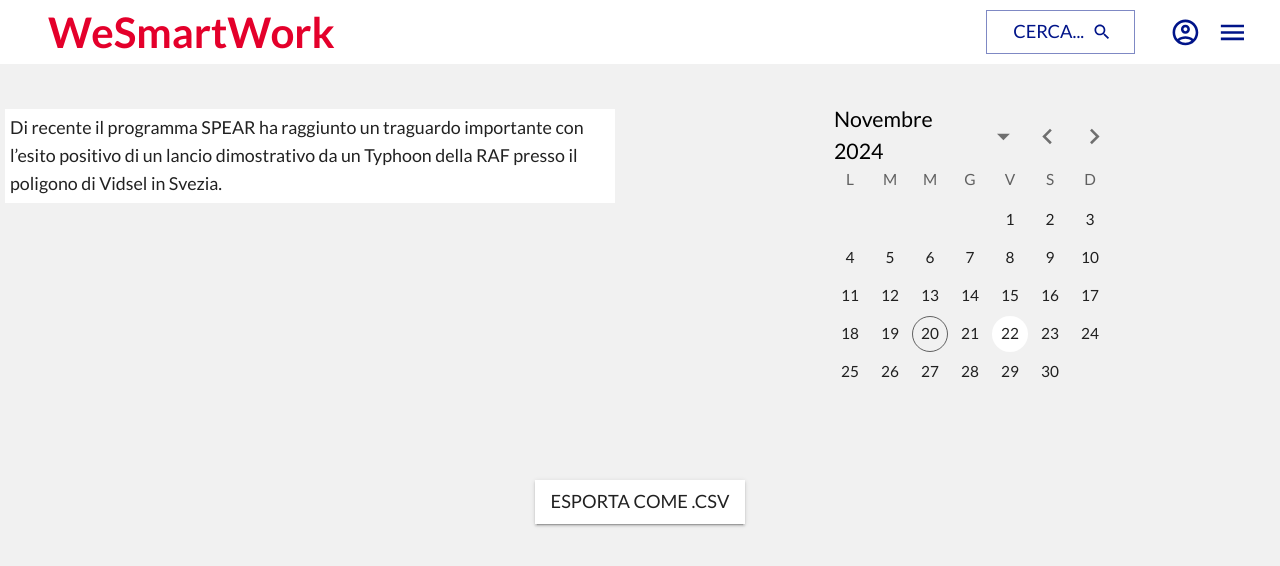
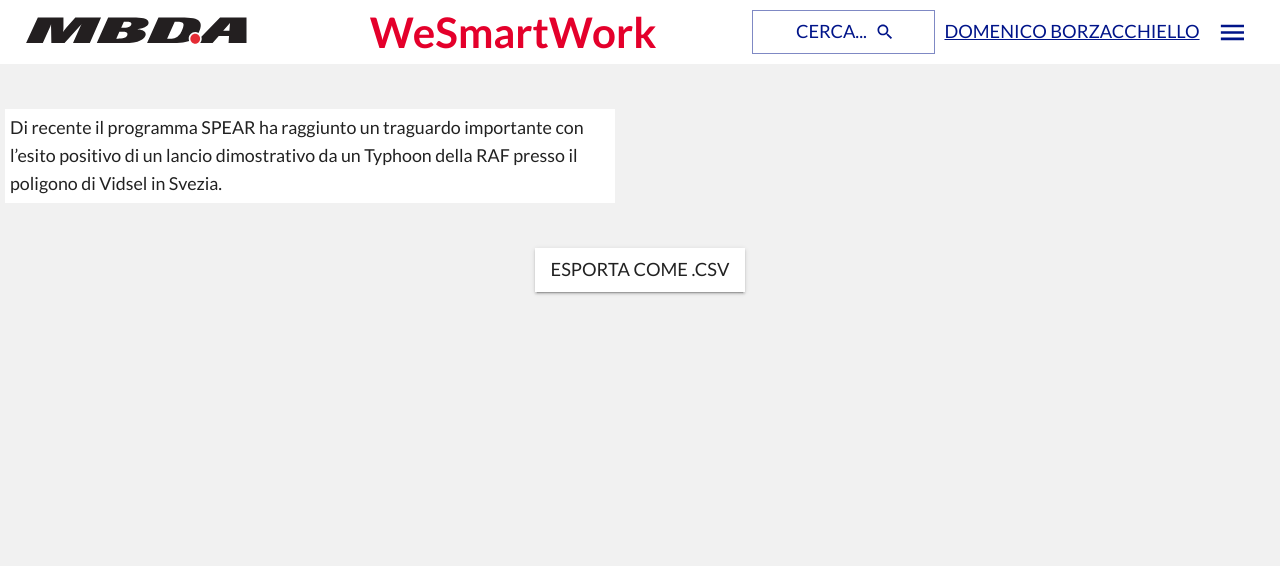
Before and after one commit to mew27/we-smartwork, a React (Vite) app: page / in a window 1280 px wide. Shown: the top 566 px of the page. Built offline with nearby package versions, Linux system fonts and the light colour scheme.

Commit message:
Made a decent Menu

```diff
--- /dev/null
+++ b/src/AccountButton.tsx
@@ -0,0 +1,23 @@
+import { Button, IconButton, Typography } from '@mui/material';
+import StyledButtonProps from './StyledButtonProps';
+import AccountCircleOutlinedIcon from '@mui/icons-material/AccountCircleOutlined';
+
+const AccountButton = ({size} : StyledButtonProps) => {
+    if (size === "small") {
+        return (<>
+                <IconButton>
+                    <AccountCircleOutlinedIcon color="info"></AccountCircleOutlinedIcon>
+                </IconButton>
+            </>);
+    } else {
+        return (<>
+                <Button sx={{minWidth: '15em'}} color="info" variant="text">
+                    <Typography noWrap variant="button" sx={{textDecoration: "underline"}}>
+                        Domenico Borzacchiello
+                    </Typography>
+                </Button>
+            </>);
+    }
+}
+
+export default AccountButton;
--- a/src/App.tsx
+++ b/src/App.tsx
@@ -28,7 +28,7 @@
               </Paper>
             </Grid2>
             <Grid2 size={{xs : 12, sm : 6}}>
-                <SwPicker></SwPicker>
+                {/* <SwPicker></SwPicker> */}
             </Grid2>
             <Grid2 size={{xs : 12, sm : 12}}>
               <Container sx={{display: 'flex', justifyContent: 'center'}}>
--- a/src/MbdaTheme.tsx
+++ b/src/MbdaTheme.tsx
@@ -32,7 +32,7 @@
         }
     });
 
-    theme = responsiveFontSizes(theme);
+    theme = responsiveFontSizes(theme, {factor : 1.8});
 
     return (
         <>
--- a/src/SearchButton.tsx
+++ b/src/SearchButton.tsx
@@ -1,11 +1,12 @@
 import SearchOutlinedIcon from '@mui/icons-material/SearchOutlined';
-import { Button, IconButton, useMediaQuery, useTheme } from '@mui/material';
+import { Button, IconButton, Typography } from '@mui/material';
+import StyledButtonProps from './StyledButtonProps';
 
-const SearchButton = () => {
-    const theme = useTheme();
-    const isSmall = useMediaQuery(theme.breakpoints.down('sm'))
+const SearchButton = ({size} : StyledButtonProps) => {
+    // const theme = useTheme();
+    // const isSmall = useMediaQuery(theme.breakpoints.down('sm'))
 
-    if (isSmall) {
+    if (size === "small") {
         return (<>
                 <IconButton>
                     <SearchOutlinedIcon color="info"></SearchOutlinedIcon>
@@ -13,8 +14,8 @@
             </>);
     } else {
         return (<>
-                <Button sx={{width: '10em', marginRight: '1.5em'}} endIcon={<SearchOutlinedIcon/>} color="info" variant="outlined">
-                    Cerca...
+                <Button sx={{width: '10em'}} endIcon={<SearchOutlinedIcon/>} color="info" variant="outlined">
+                        Cerca...
                 </Button>
             </>);
     }
--- /dev/null
+++ b/src/StyledButtonProps.ts
@@ -0,0 +1,3 @@
+export default interface StyledButtonProps {
+    size : "small" | "large"
+};
--- a/src/WeSmartMenu.tsx
+++ b/src/WeSmartMenu.tsx
@@ -1,4 +1,4 @@
-import { AppBar, IconButton, Toolbar, Button, Typography, useTheme, Container } from "@mui/material";
+import { AppBar, IconButton, Toolbar, Button, Typography, useTheme, Container, SvgIcon, Box } from "@mui/material";
 
 import mbda from './assets/MBDA-Logo.svg'
 import useMediaQuery from '@mui/material/useMediaQuery';
@@ -8,6 +8,7 @@
 import SearchOutlinedIcon from '@mui/icons-material/SearchOutlined';
 
 import SearchButton from "./SearchButton"
+import AccountButton from "./AccountButton";
 
 const WeSmartMenu = () => {
     const theme       = useTheme();
@@ -18,68 +19,18 @@
 
     return (<>
             <AppBar position='static' elevation={0}>
-                <Toolbar>
-                    <Container sx={{display: 'flex', justifyContent: 'flex-start', alignContent: 'center'}}>
-                        <Typography variant='h4' component='h1' color="secondary" fontWeight="bold">WeSmartWork</Typography>
-                    </Container>
-                    <SearchButton></SearchButton>
-                    <IconButton><AccountCircleOutlinedIcon color="info"></AccountCircleOutlinedIcon></IconButton>
-                    <IconButton><MenuIcon color="info"></MenuIcon></IconButton>
+                <Toolbar sx={{display: "flex", justifyContent: "center"}}>
+                    {isSmall ? (<IconButton><MenuIcon color="info"></MenuIcon></IconButton>) : (<></>)}
+                    {(isVeryLarge) ? <img width="250px" src={mbda} />: <></>}
+                    <Box sx={{flex: 1, display: "flex", justifyContent: "center", alignItems: "center"}}>
+                        <Typography variant={isSmall ? 'h6' : "h4"} component='h1' color="secondary" fontWeight="bold">WeSmartWork</Typography>
+                    </Box>
+                    <SearchButton size={isSmall ? "small" : "large"}></SearchButton>
+                    <AccountButton size={(isLarge || isVeryLarge) ? "large" : "small"}></AccountButton>
+                    {!isSmall ? (<IconButton><MenuIcon color="info"></MenuIcon></IconButton>) : (<></>)}
                 </Toolbar>
             </AppBar>
     </>);
-
-
-    if (isSmall) {
-        return (
-            <>
-                <AppBar position='static' elevation={0}>
-                    {/* <Container sx={{display: 'flex', justifyContent: 'center', alignContent: 'center'}}>
-                    <Typography variant='h4' component='h1' color="secondary" fontWeight="bold" sx={{position : "absolute"}}>WeSmartWork</Typography>
-                    </Container>   */}
-                    <Toolbar>
-                        <Container sx={{display: 'flex', justifyContent: 'flex-start', alignContent: 'center'}}>
-                            <Typography variant='h4' component='h1' color="secondary" fontWeight="bold">WeSmartWork</Typography>
-                        </Container>
-                        <IconButton><SearchOutlinedIcon color="info"></SearchOutlinedIcon></IconButton>
-                        <IconButton><AccountCircleOutlinedIcon color="info"></AccountCircleOutlinedIcon></IconButton>
-                        <IconButton><MenuIcon color="info"></MenuIcon></IconButton>
-                    </Toolbar>
-                </AppBar>
-            </>
-        );
-    } else if (isMedium) {
-        return (<>
-                <AppBar position='static' elevation={0}>
-                    <Toolbar>
-                        <MenuIcon color="info"></MenuIcon>
-                        <Container sx={{display: 'flex', justifyContent: 'left', alignContent: 'center'}}>
-                            <Typography variant='h4' component='h1' color="secondary" fontWeight="bold">WeSmartWork</Typography>
-                        </Container>
-                        <SearchButton></SearchButton>
-                        <AccountCircleOutlinedIcon color="info"></AccountCircleOutlinedIcon>
-                    </Toolbar>
-                </AppBar>
-        </>);
-    } {
-        return (
-        <>
-            <AppBar position='static' elevation={0}>
-                <Toolbar>
-                    Screen  isSmall?    {`${isSmall}`}<br/>
-                    Screen  isMedium?   {`${isMedium}`} <br/>
-                    Screen  isLarge?    {`${isLarge}`}<br/>
-                    Scrrren isVeryLarge {`${isVeryLarge}`}
-                    <IconButton>
-                        <img src={mbda}></img>
-                    </IconButton>
-                    <Typography variant='h1' sx={{flexGrow : 1}}>WSMR SmartWorking</Typography>
-                    <Button color='inherit'>Login</Button>
-                </Toolbar>
-            </AppBar>
-        </>
-        );
-    }
 }
 
 export default WeSmartMenu;
```
